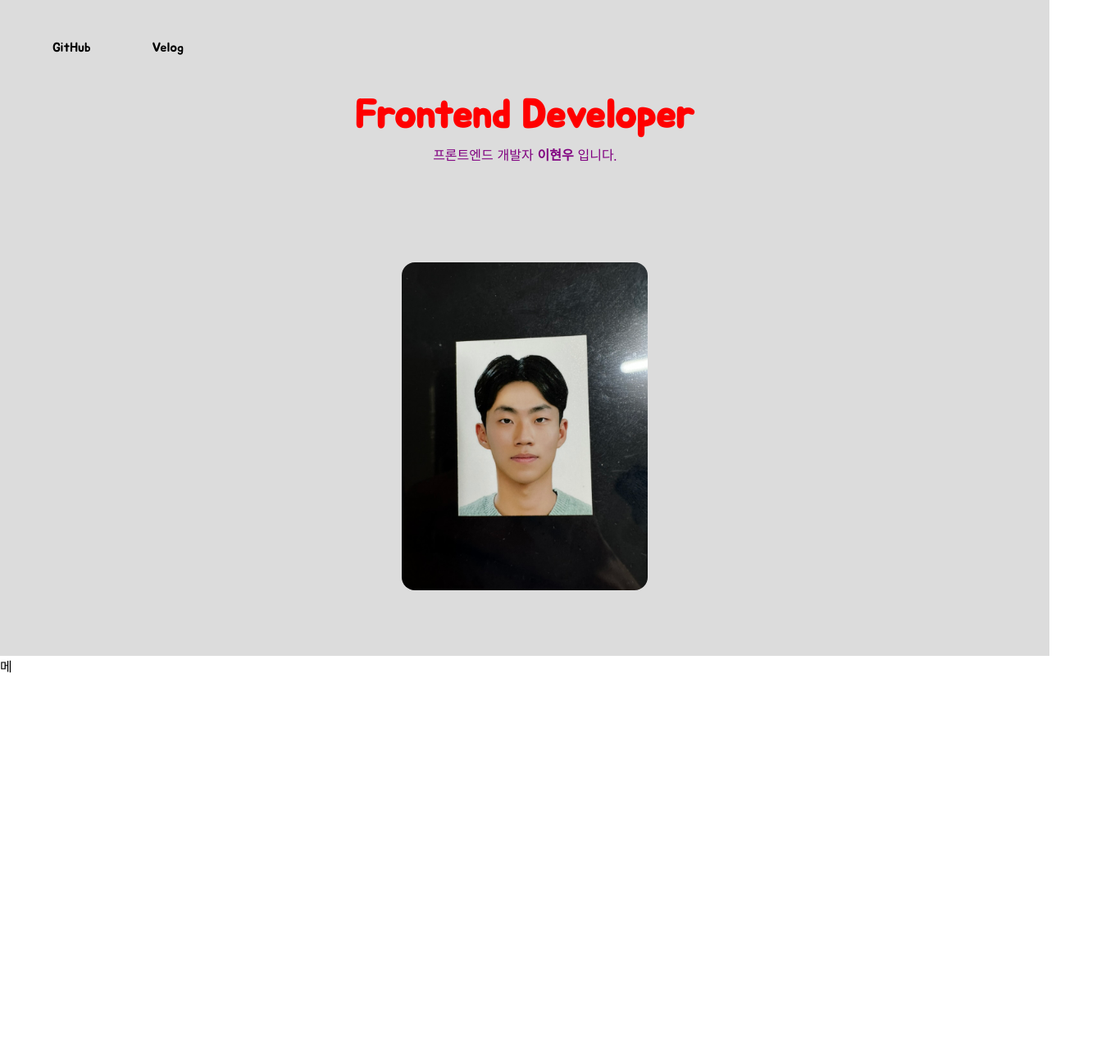
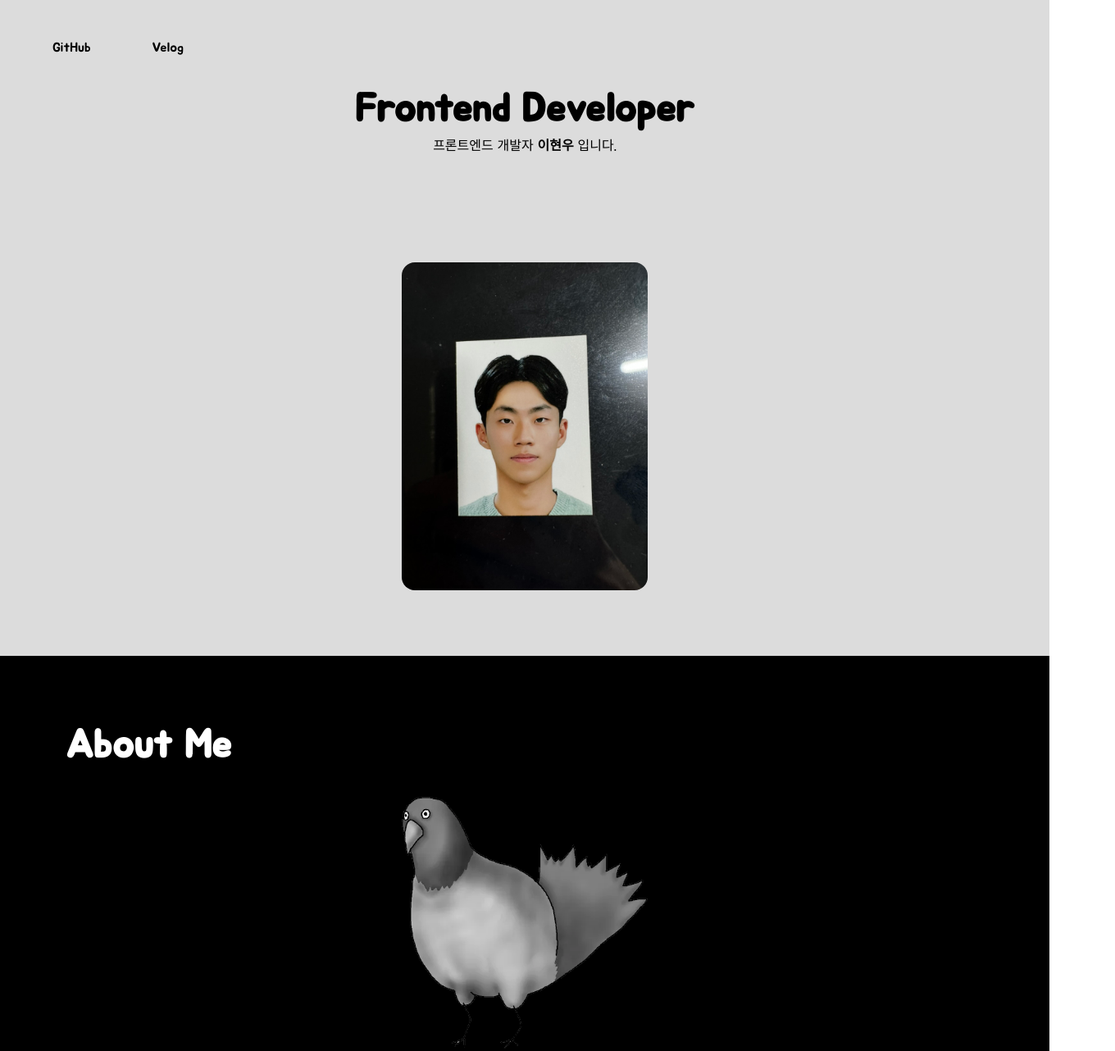
Before and after one commit to LeeHueeng/Portfolio, a React (Create React App) app in the folder portfolio/: page / in a window 1280 px wide. Shown: the top 1282 px of the page at 82% size, 1360 px wide, since content can reach past the window. Before the commit the page ends 824 px from the top, so only its background shows below. Built offline with nearby package versions, Linux system fonts and the light colour scheme.

Commit message:
#3 about 부분 수정

```diff
--- a/portfolio/src/App.tsx
+++ b/portfolio/src/App.tsx
@@ -1,19 +1,69 @@
 /** @jsxImportSource @emotion/react */
-import React from "react";
+import React, { useEffect, useState } from "react";
 import { css } from "@emotion/react";
 import Header from "./components/Header";
+import About from "./components/About";
 
 const AppContainer = css`
   margin: 0;
   padding: 0;
   width: 100vw;
   height: 100vh;
+  background-color: black;
+`;
+const HiddenBox = (top: number) => css`
+  background-color: black;
+  display: flex;
+  flex-direction: column;
+  align-items: center;
+  width: 100vw;
+  height: 500vh;
+  position: absolute;
+  top: ${top}%;
+  transition: top;
 `;
 
+const Absolute = css`
+  position: relative;
+  width: 100vw;
+  height: 100vh;
+  background-color: #dcdcdc;
+`;
+
+const SectionTitle = css`
+  width: 100%;
+  padding-top: 3rem;
+  padding-left: 10rem;
+  font-size: 3rem;
+  color: white;
+`;
 function App() {
+  const [boxTop, setBoxTop] = useState(100);
+  useEffect(() => {
+    const handleScroll = () => {
+      if (window.scrollY > 0) {
+        setBoxTop(100 - window.scrollY * 1);
+        console.log(window.scrollY);
+      }
+      if (window.scrollY <= 0) {
+        setBoxTop(100);
+      }
+    };
+
+    window.addEventListener("scroll", handleScroll);
+    return () => {
+      window.removeEventListener("scroll", handleScroll);
+    };
+  }, []);
   return (
     <div css={AppContainer}>
-      <Header />메
+      <div css={Absolute}>
+        <Header />
+        <div css={HiddenBox(boxTop)}>
+          <h1 css={SectionTitle}>About Me</h1>
+          <About />
+        </div>
+      </div>
     </div>
   );
 }
--- a/portfolio/src/components/About.tsx
+++ b/portfolio/src/components/About.tsx
@@ -1,12 +1,52 @@
 /** @jsxImportSource @emotion/react */
 import React from "react";
 import { css } from "@emotion/react";
+import Contents from "./about/Contents";
+
+const AboutContainer = css`
+  width: 90vw;
+  height: 100vh;
+  border-radius: 1rem;
+  display: flex;
+  flex-direction: column;
+
+  color: white;
+`;
+const AboutContent = css`
+  display: flex;
+  align-items: center;
+  flex-direction: column;
+`;
+const AboutCode = css`
+  width: 50%;
+  font-size: 1rem;
+  text-align: center;
+  color: white;
+`;
+const AboutButton = css`
+  width: 8rem;
+  height: 3rem;
+  margin-top: 3rem;
+  background-color: white;
+  color: black;
+  border: none;
+  border-radius: 1rem;
+  font-size: 1rem;
+  :hover {
+    opacity: 0.1;
+    color: white;
+  }
+`;
 
 function About() {
   return (
-    <section>
-      <h2>소개</h2>
-      <p>안녕하세요. 저는 프론트엔드 개발자입니다.</p>
+    <section css={AboutContainer}>
+      <div css={AboutContent}>
+        <img src="/sae.png" alt="이모지" width="300px"></img>
+        <code css={AboutCode}>#멍청함 #땅콩없음 #누구세용?</code>
+        <button css={AboutButton}>자세히 보기</button>
+      </div>
+      <Contents />
     </section>
   );
 }
--- a/portfolio/src/components/Header.tsx
+++ b/portfolio/src/components/Header.tsx
@@ -1,18 +1,17 @@
 /** @jsxImportSource @emotion/react */
-import React from "react";
+import React, { useEffect, useState } from "react";
 import { css, keyframes } from "@emotion/react";
 import NavBar from "./header/NavBar";
 
 const HeaderContainer = css`
   margin: 0;
   padding: 0;
-  whidth: 100vw;
+  width: 100vw;
   height: 100vh;
   background-color: #dcdcdc;
 `;
 const MainContent = css`
   margin: 1rem 4rem;
-
   display: flex;
   justify-content: center;
   align-items: center;
@@ -48,10 +47,9 @@ const TitleMove = keyframes`
   `;
 
 const TitleAnimationMove = css`
-  position: absolute;
-  color: red;
-  top: 10%;
+  color: black;
   font-size: 3rem;
+  margin: 0;
   animation: ${TitleMove} 2s;
 `;
 
@@ -66,15 +64,15 @@ const ContentMove = keyframes`
   }
   `;
 const ContentAnimationMove = css`
-  position: absolute;
-  color: purple;
-  top: 20%;
+  color: black;
   font-size: 1rem;
+  margin: 0;
   animation: ${ContentMove} 2s;
 `;
 
 function Header() {
   return (
+    <div>
       <div css={HeaderContainer}>
         <NavBar />
         <div css={MainContent}>
@@ -85,6 +83,7 @@ function Header() {
           </p>
         </div>
       </div>
+    </div>
   );
 }
 
--- /dev/null
+++ b/portfolio/src/components/about/Contents.tsx
@@ -0,0 +1,30 @@
+/** @jsxImportSource @emotion/react */
+import React from "react";
+import { css } from "@emotion/react";
+
+const ContentsContainer = css`
+  padding: 2rem 4rem;
+  width: 80vw;
+  height: 20vh;
+  opacity: 0.5;
+  border-radius: 1rem;
+  background-color: #dcdcdc;
+`;
+const MainContent = css`
+  margin: 1rem 4rem;
+  display: flex;
+  justify-content: center;
+  align-items: center;
+  flex-direction: column;
+  background-color: white;
+  color: red;
+`;
+
+export default function Contents() {
+  return (
+    <div css={ContentsContainer}>
+      <div css={MainContent}>dfsfs</div>
+      Contedfdfnts
+    </div>
+  );
+}
```
Also changed, not shown: portfolio/public/sae.png (added). Lines whose indentation alone changed are shown as unchanged.
